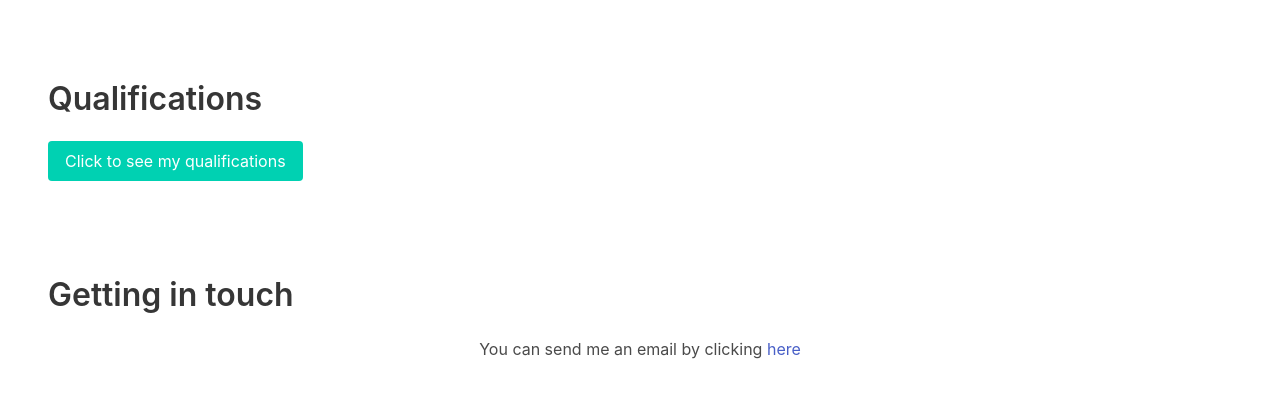
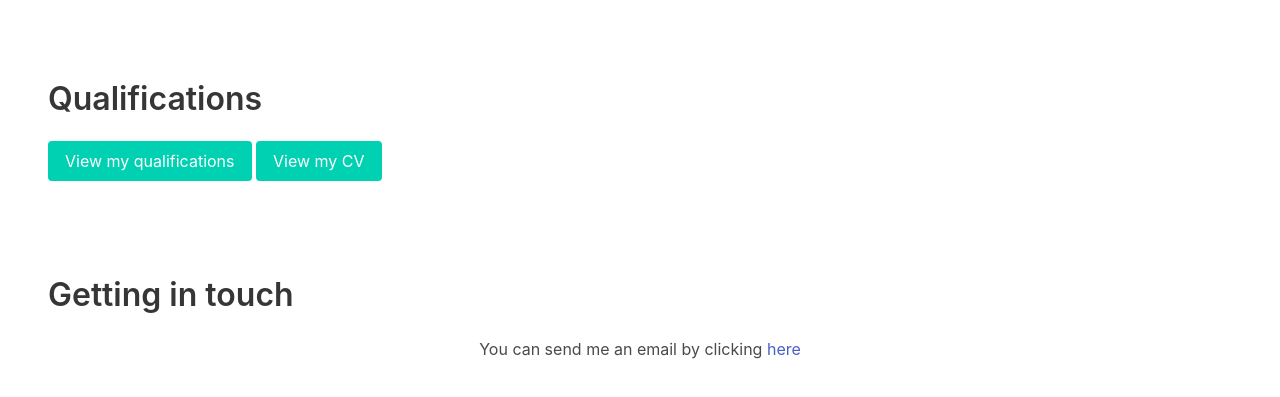
Before and after one commit to mattmc86/mattMcKennaPortfolio, a website: page index.html in a window 1280 px wide. Shown: the part 1588-1985 px from the top of the page. Drawn offline with nearby package versions, Linux system fonts and the light colour scheme.

Commit message:
Added link to my CV

```diff
--- a/index.html
+++ b/index.html
@@ -443,8 +443,12 @@
         class="js-modal-trigger button is-primary"
         data-target="modal-js-example"
       >
-        Click to see my qualifications
+        View my qualifications
       </button>
+
+      <a href="./MattMcKennaCV0222.pdf" target="blank">
+        <button class="button is-primary">View my CV</button>
+      </a>
     </section>
 
     <section class="section is-small" id="contact">
```
Also changed, not shown: 1 other file.
